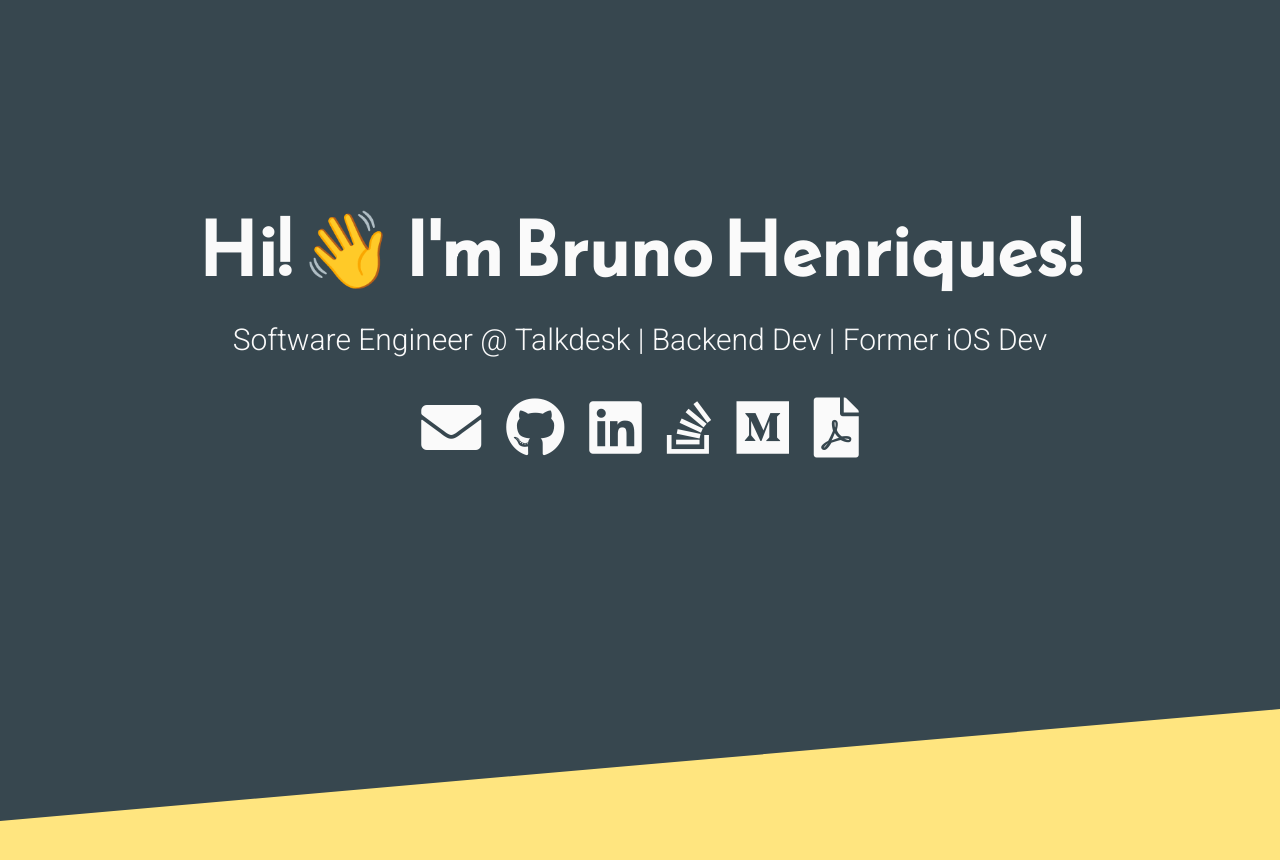
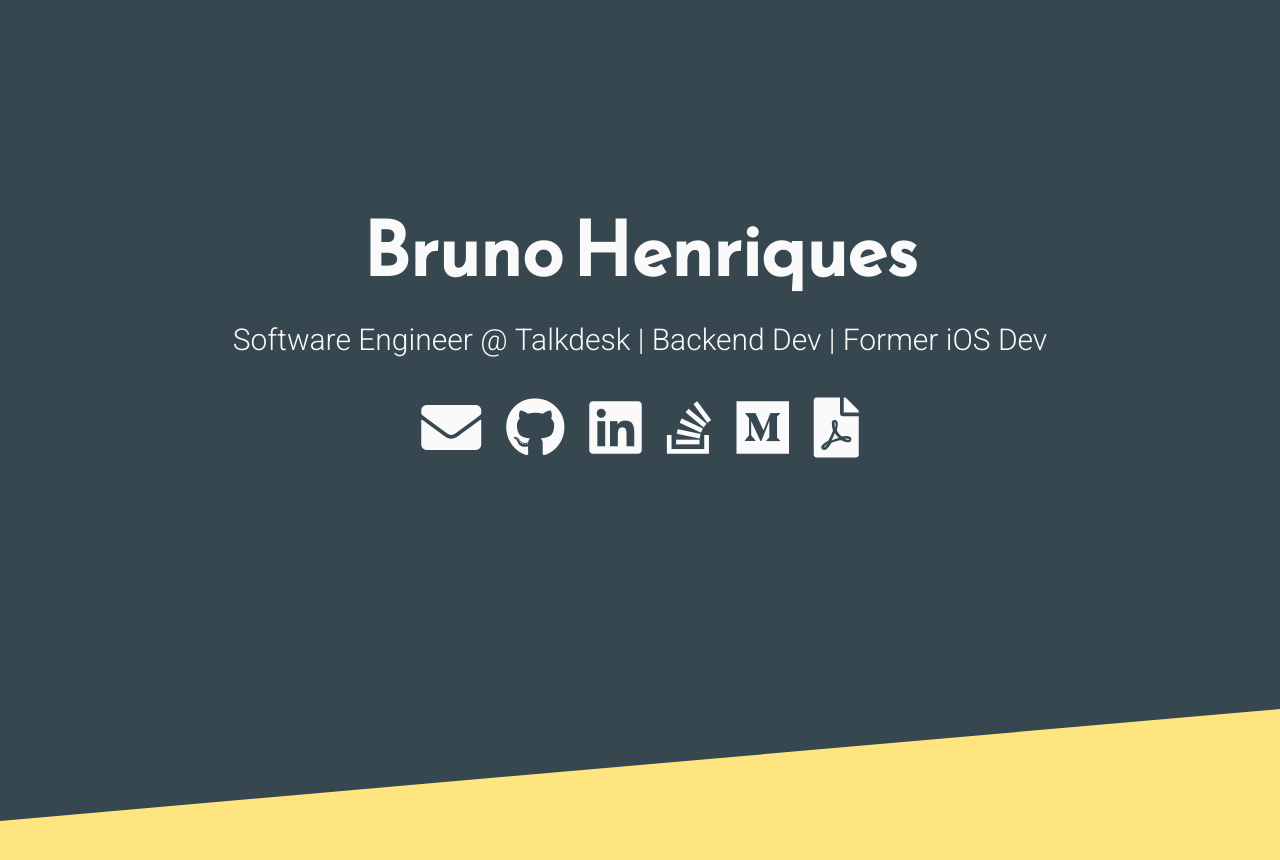
Before and after one commit to xanzheus/riques, a Jekyll site: the page built from index.html, in a window 1280 px wide. Shown: the top 860 px of the page. Built offline with Jekyll 4.4.1, drawn with Linux system fonts in a browser that asks for light colours; nearby versions of some CDN libraries.

Commit message:
Simplify index and css

```diff
--- a/404.html
+++ b/404.html
@@ -4,5 +4,5 @@
 ---
 
 <main>
-  <div class="intro">Ups! You took a wrong turn! 😅</div>
+  <div class="intro">Ups! You took a wrong turn!</div>
 </main>
--- a/_sass/_layout.scss
+++ b/_sass/_layout.scss
@@ -7,16 +7,6 @@
 @media (min-width: 375px) {
 	html {
 		font-size: 12px;
-	}
-}
-
-@media (max-width: 576px) {
-	.new-line-if-narrow {
-		display: block;
-	}
-
-	.hidden-if-narrow {
-		display:  none;
 	}
 }
 
--- a/index.html
+++ b/index.html
@@ -2,8 +2,8 @@
 layout: default
 ---
 <main>
-  <div class="intro">Hi! 👋 <span class="new-line-if-narrow"></span>I'm Bruno Henriques!</div>
-  <div class="tagline">Software Engineer @ Talkdesk<span class="new-line-if-narrow"><span class="hidden-if-narrow"> | </span></span>Backend Dev | Former iOS Dev</div>
+  <div class="intro">Bruno Henriques</div>
+  <div class="tagline">Software Engineer @ Talkdesk | Backend Dev | Former iOS Dev</div>
   <div class="icons-social">
     <a target="_blank" href="mailto:&#098;&#114;&#117;&#110;&#111;&#097;&#112;&#104;&#101;&#110;&#114;&#105;&#113;&#117;&#101;&#115;&#064;&#103;&#109;&#097;&#105;&#108;&#046;&#099;&#111;&#109;" class="hvr-icon-up"><i class="fas fa-envelope hvr-icon"></i></a>
     <a target="_blank" href="https://github.com/bphenriques" class="hvr-icon-up"><i class="fab fa-github hvr-icon"></i></a>
```
